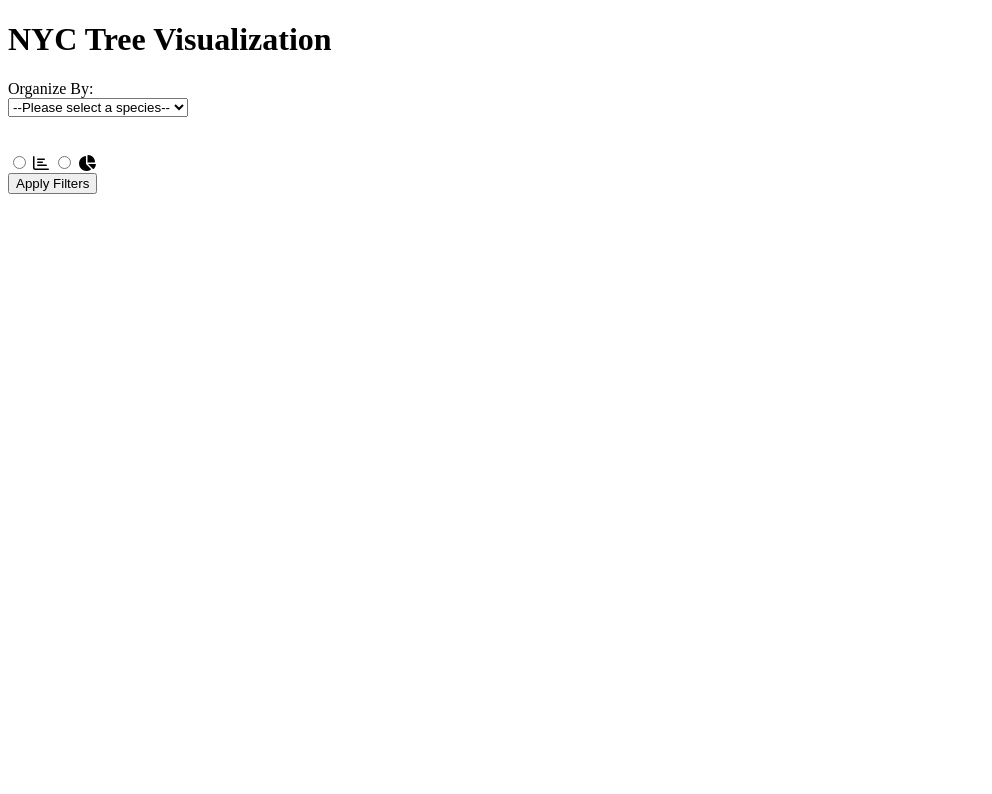
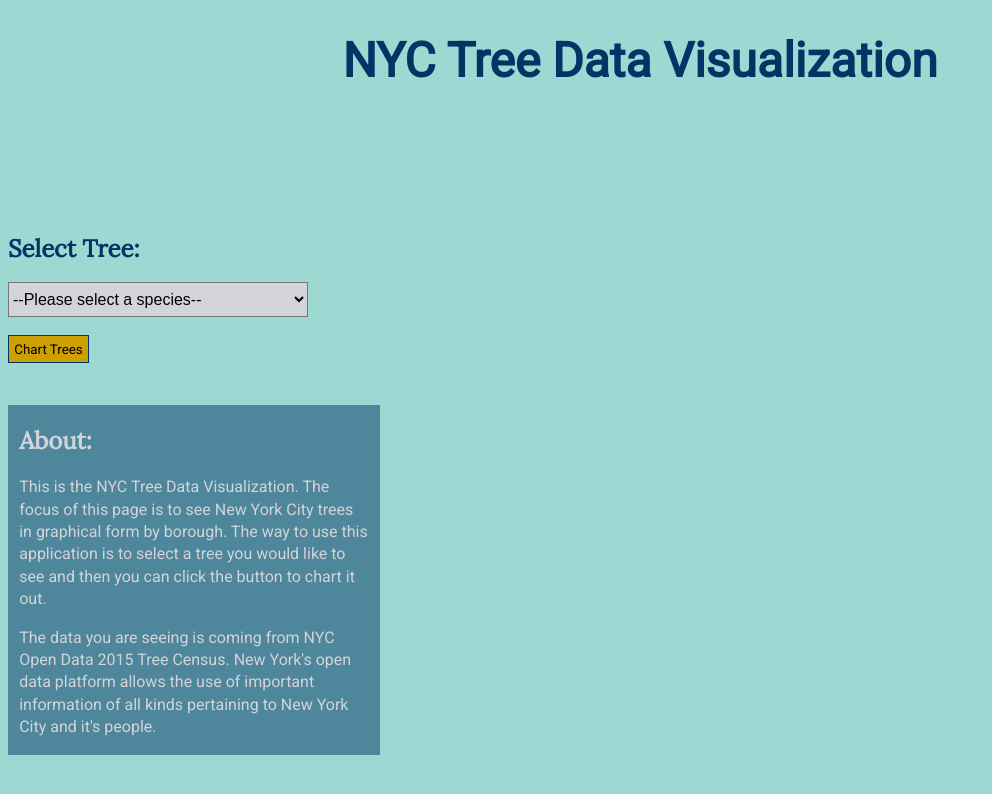
Before and after one commit to charliepsheppard/NYC-Tree-Census-Data-Visualization, a website: page index.html in a window 1280 px wide. Shown: the whole page, without its empty margins (0-992 px from the left). Drawn offline with nearby package versions, Linux system fonts and the light colour scheme.

Commit message:
Update styling

```diff
--- a/index.html
+++ b/index.html
@@ -4,23 +4,27 @@
   <meta charset="UTF-8">
   <meta name="viewport" content="width=device-width, initial-scale=1.0">
   <link rel="stylesheet" href="./dist/main.css" />
+  <link rel="preconnect" href="https://fonts.googleapis.com">
+  <link rel="preconnect" href="https://fonts.gstatic.com" crossorigin>
+  <link href="https://fonts.googleapis.com/css2?family=Roboto&display=swap" rel="stylesheet">
+  <link href="https://fonts.googleapis.com/css2?family=Lora&family=Roboto&display=swap" rel="stylesheet">
   <script src="https://kit.fontawesome.com/255a2f9e7d.js" crossorigin="anonymous"></script>
   <script src="https://cdn.jsdelivr.net/npm/chart.js"></script>
   <title>Document</title>
 </head>
 <body>
-  <h1>NYC Tree Visualization</h1>
+  <h1 class="title-header">NYC Tree Data Visualization</h1>
   <div>
     <ul class="tree-list"></ul>
   </div>
+  <div class="graph-selector-container">
     <div class="graph-organization">
-    <label for="organize-by-select">Organize By:</label>
+      <label for="organize-by-select">Select Tree:</label>
+      <br>
       <br>
       <select name="organize-by-options" id="organize-by-select">
         <option value="">--Please select a species--</option>
         <option value="European hronbeam">European Hornbeam</option>
-      <option value="mulberry">mulberry</option>
-      <option value="willow oak">willow oak</option>
         <option value="Siberian elm">Siberian Elm</option>
         <option value="Cornelian cherry">Cornelian Cherry</option>
         <option value="black oak">Black Oak</option>
@@ -29,30 +33,24 @@
         <option value="paper birch">Paper Birch</option>
       </select>
       <br>
-    <!-- <label for="group-by-select">Group By: </label> -->
       <br>
-    <!-- <select name="group-by-options" id="group-by-select">
-      <option value="">--Please choose an option--</option>
-      <option value="species-name">Species Name</option>
-      <option value="health">Health</option>
-      <option value="status">Status</option>
-      <option value="sidewalk-damage">Sidewalk Damage</option>
-    </select> -->
+      <button id="get-tree">Chart Trees</button>
       <br>
-    <label>
-      <input type="radio">
-      <i class="far fa-chart-bar"></i>
-    </label>
-    <label>
-      <input type="radio">
-      <i class="fas fa-chart-pie"></i>
-    </label>
       <br>
-    <button id="get-tree">Apply Filters</button>
+      <div class="about-box">
+        <h2 class="about-heading">About: </h2>
+        <p>
+          This is the NYC Tree Data Visualization. The focus of this page is to see New York City trees in graphical form by borough. The way to use this application is to select a tree you would like to see and then you can click the button to chart it out.
+        </p>
+        <p>
+          The data you are seeing is coming from NYC Open Data 2015 Tree Census. New York's open data platform allows the use of important information of all kinds pertaining to New York City and it's people.
+        </p>
+      </div>
     </div>
     <div class="chart-container">
       <canvas id="myChart"></canvas>
     </div>
+  </div>
   <script src="./dist/main.js"></script>
 </body>
 </html>
--- a/src/index.scss
+++ b/src/index.scss
@@ -0,0 +1,68 @@
+body {
+  background-color: #9DD9D2;
+}
+
+.graph-organization > label {
+  font-family: 'Lora', sans-serif;
+  font-size: 1.5em;
+  color: #003566;
+  font-weight: bold;
+}
+
+.graph-organization {
+  margin-top: 7em;
+}
+
+#organize-by-select {
+  height: 35px;
+  width: 300px;
+  font-size: 1em;
+  background-color: #D3D4D9;;
+}
+
+.title-header {
+  font-family: 'Roboto', sans-serif;
+  text-align: center;
+  color: #003566;
+  font-size: 3em;
+}
+
+.graph-selector-container {
+  display: flex;
+  justify-content: space-around;
+}
+
+#get-tree {
+  background-color: #CCA000;
+  border: 1px solid #003566;
+  padding: .4em;
+  font-family: 'Roboto', sans-serif;
+}
+
+#get-tree:hover {
+  cursor: pointer;
+}
+
+.about-box {
+  width: 350px;
+  padding: .02em .7em;
+  margin-top: 1.5em;
+  background-color: rgba(0, 53, 102, .5);
+}
+
+.about-box > p {
+  line-height: 1.4em;
+  color: #D3D4D9;
+  font-family: 'Roboto', sans-serif;
+}
+
+.about-heading {
+  color: #D3D4D9;
+  font-family: 'Lora', sans-serif;
+}
+
+.chart-container {
+  height: 700px;
+  width: 900px;
+  margin-top: 3em;
+}
--- a/src/scripts/Chart.js
+++ b/src/scripts/Chart.js
@@ -9,6 +9,12 @@
   // console.log(canvasContainer)
   const canvas = document.getElementById('myChart')
   const ctx = canvas.getContext('2d');
+  console.log(Chart.getChart("0"));
+  let chartStatus = Chart.getChart('0');
+  if (chartStatus !== undefined) {
+
+    chartStatus.destroy();
+  }
   const myChart = new Chart(ctx, {
     type: 'bar',
     data: {
@@ -19,19 +25,17 @@
         // data: [78, 200, 340, 80, 25],
         backgroundColor: [
           'rgba(255, 99, 132, 0.2)',
-          'rgba(54, 162, 235, 0.2)',
-          'rgba(255, 206, 86, 0.2)',
-          'rgba(75, 192, 192, 0.2)',
+          'rgba(54, 162, 250, 0.2)',
+          'rgba(260, 206, 70, 0.2)',
+          'rgba(75, 200, 192, 0.2)',
           'rgba(153, 102, 255, 0.2)',
-          // 'rgba(255, 159, 64, 0.2)'
         ],
         borderColor: [
           'rgba(255, 99, 132, 1)',
-          'rgba(54, 162, 235, 1)',
-          'rgba(255, 206, 86, 1)',
-          'rgba(75, 192, 192, 1)',
+          'rgba(54, 162, 250, 1)',
+          'rgba(260, 206, 70, 1)',
+          'rgba(75, 200, 192, 1)',
           'rgba(153, 102, 255, 1)',
-          // 'rgba(255, 159, 64, 1)'
         ],
         borderWidth: 1
       }]
@@ -44,46 +48,6 @@
       }
     }
   });
-
-  if (myChart) {
-    myChart.destroy();
-    console.log('this is from ')
-    const newChart = new Chart(ctx, {
-      type: 'bar',
-      data: {
-        labels: ['Manhattan', 'Brooklyn', 'Queens', 'Staten Island', 'Bronx'],
-        datasets: [{
-          label: '# of Trees',
-          data: [dataToChart['Manhattan'][0].length, dataToChart['Brooklyn'][0].length, dataToChart['Queens'][0].length, dataToChart['Staten Island'][0].length, dataToChart['Bronx'][0].length],
-          // data: [78, 200, 340, 80, 25],
-          backgroundColor: [
-            'rgba(255, 99, 132, 0.2)',
-            'rgba(54, 162, 235, 0.2)',
-            'rgba(255, 206, 86, 0.2)',
-            'rgba(75, 192, 192, 0.2)',
-            'rgba(153, 102, 255, 0.2)',
-            // 'rgba(255, 159, 64, 0.2)'
-          ],
-          borderColor: [
-            'rgba(255, 99, 132, 1)',
-            'rgba(54, 162, 235, 1)',
-            'rgba(255, 206, 86, 1)',
-            'rgba(75, 192, 192, 1)',
-            'rgba(153, 102, 255, 1)',
-            // 'rgba(255, 159, 64, 1)'
-          ],
-          borderWidth: 1
-        }]
-      },
-      options: {
-        scales: {
-          y: {
-            beginAtZero: true
-          }
-        }
-      }
-    });
-  }
 }
 
 // let dataToChart;
```
Also changed, not shown: src/scripts/TreeData.js (+0 -17 lines), dist/main.css, dist/main.js. Lines whose indentation alone changed are shown as unchanged.
